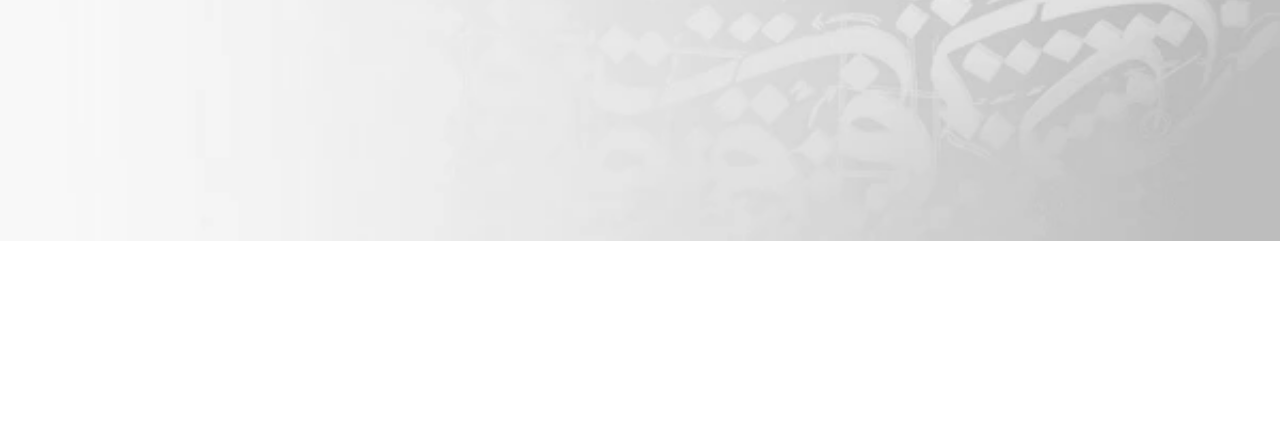
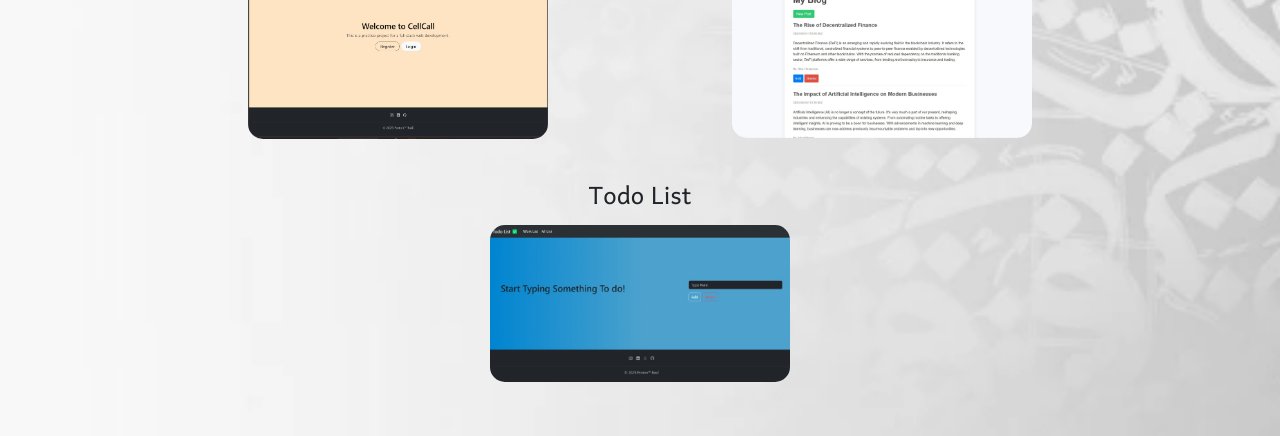
Before and after one commit to AbuEskander/Portfoilo-3.0, a React app in the folder Client/porto/: page /Projects in a window 1280 px wide. Shown: the part 559-995 px from the top of the page. Before the commit the page ends 800 px from the top, so only its background shows below. Built offline with nearby package versions, Linux system fonts and the light colour scheme.

Commit message:
Changed Image Shadow into Normal Images

```diff
--- a/Client/porto/src/Components/Projects.js
+++ b/Client/porto/src/Components/Projects.js
@@ -52,11 +52,7 @@ function Popup({ val, isOpen, setIsOpen, Project }) {
     <div className="Project-POP-Container">
       {
         <button className={"Project-Link "} onClick={togglePopup}>
-          <ImageShadow
-            className="ImageHover"
-            src={Project.Image}
-            alt="TodoList"
-          />
+          <img className="ImageHover" src={Project.Image} alt="TodoList" />
         </button>
       }
       {isOpen && (
--- a/Client/porto/src/Project.css
+++ b/Client/porto/src/Project.css
@@ -6,7 +6,10 @@
   height: 100%;
   padding: 60px;
 }
-
+.ImageHover {
+  width: 300px;
+  border-radius: 15px;
+}
 .ProjectRoute h1 {
   margin-bottom: 60px;
   color: var(--Black);
```
